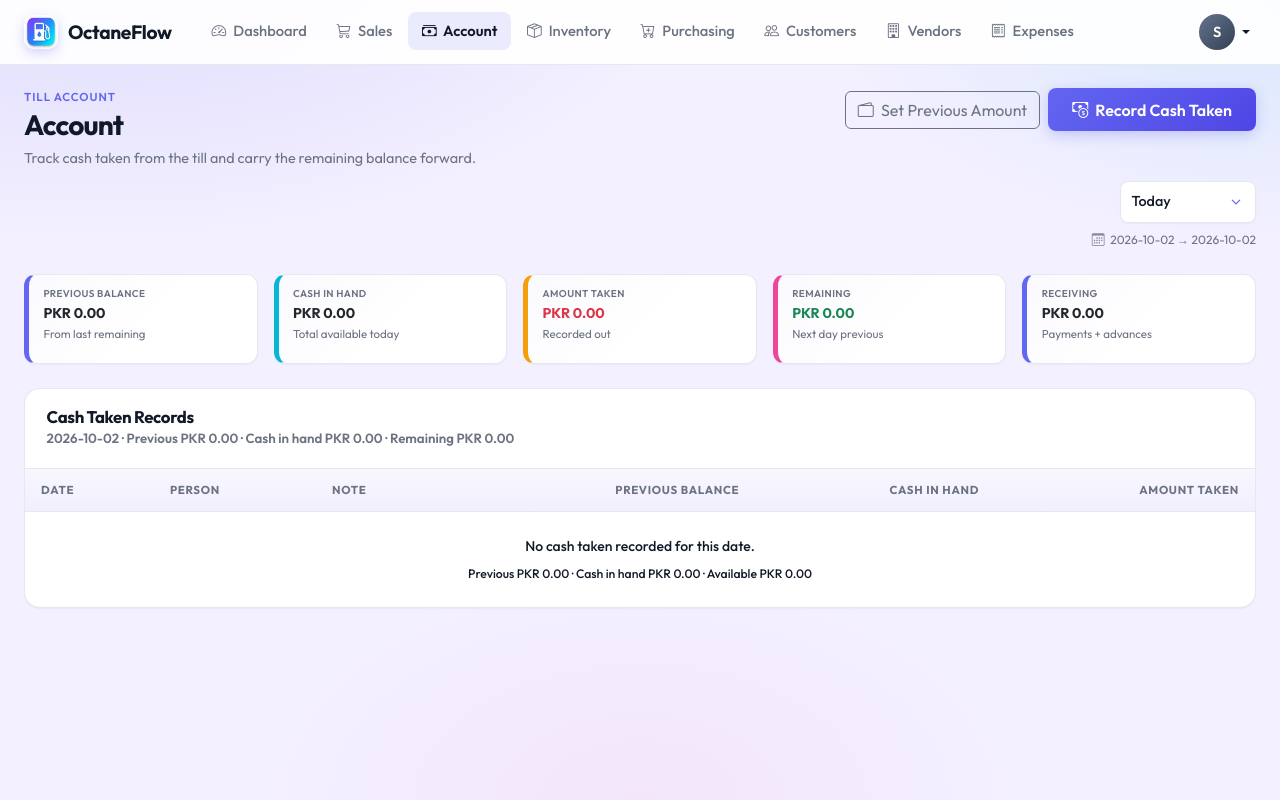
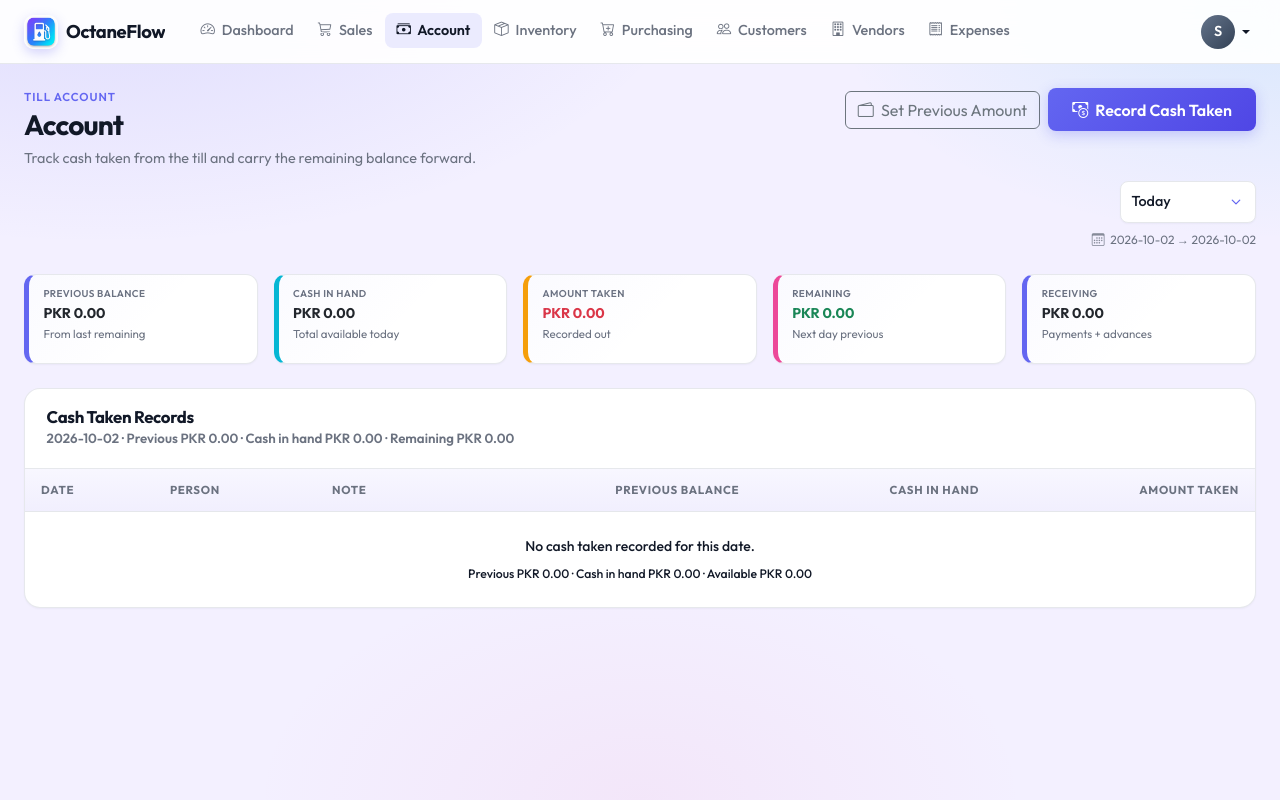
Before and after one commit to UsmanLatif112/Mian_Brothers, a Flask app: page /account/ in a window 1280 px wide. Run offline with Flask 3, Linux system fonts and the light colour scheme; the visitor is signed in with stand-in values (Sample User, id 1); data comes from the database, SQL or seed files in the repository; data that the repository does not hold is empty; some libraries are stand-ins or nearby versions.

Commit message:
feat: Refine navbar styles for improved layout and responsiveness
- Updated CSS for the fixed top navbar to ensure consistent width and padding with page content.
- Adjusted flex properties for navbar elements to enhance alignment and spacing, particularly on smaller screens.
- Introduced media queries to optimize navbar behavior across different viewport sizes, ensuring a compact design on mobile devices.
- Revised CSS variables for navbar dimensions to provide a more uniform appearance.

```diff
--- a/app/static/css/style.css
+++ b/app/static/css/style.css
@@ -119,7 +119,7 @@ h1, h2, h3, h4, h5, h6 {
     color: var(--text-secondary);
 }
 
-/* Fixed Top Navbar */
+/* Fixed Top Navbar — same shell width / padding as page content */
 .navbar-custom {
     background-color: color-mix(in srgb, var(--card-bg) 92%, transparent) !important;
     border-bottom: var(--card-border);
@@ -133,21 +133,38 @@ h1, h2, h3, h4, h5, h6 {
 
 .navbar-custom .container-fluid.app-shell {
     display: flex;
-    flex-wrap: wrap;
-    align-items: center;
+    flex-wrap: nowrap;
+    align-items: center;
+    gap: 0.5rem;
+    width: 100%;
+    max-width: var(--shell-max);
+}
+
+.navbar-custom .navbar-brand-custom {
+    flex: 0 0 auto;
+}
+
+.navbar-custom .navbar-nav-tools {
+    display: flex;
+    align-items: center;
+    gap: 0.35rem;
+    flex: 0 0 auto;
+    margin-left: auto;
 }
 
 @media (min-width: 992px) {
-    .navbar-custom .container-fluid.app-shell {
-        flex-wrap: nowrap;
-        gap: 0.5rem;
+    .navbar-custom .navbar-nav-tools {
+        margin-left: 0;
+        order: 3;
     }
 
     .navbar-custom .navbar-collapse {
-        flex-grow: 1;
+        order: 2;
+        flex: 1 1 auto;
         display: flex !important;
         flex-basis: auto;
         min-width: 0;
+        align-items: center;
     }
 
     .navbar-custom .nav-scroll {
@@ -158,6 +175,7 @@ h1, h2, h3, h4, h5, h6 {
         scrollbar-width: none;
         -ms-overflow-style: none;
         padding-bottom: 2px;
+        gap: 0.1rem;
     }
 
     .navbar-custom .nav-scroll::-webkit-scrollbar {
@@ -166,6 +184,17 @@ h1, h2, h3, h4, h5, h6 {
 
     .navbar-custom .nav-item {
         flex: 0 0 auto;
+    }
+}
+
+@media (max-width: 991.98px) {
+    .navbar-custom .container-fluid.app-shell {
+        flex-wrap: wrap;
+    }
+
+    .navbar-custom .navbar-collapse {
+        flex: 1 0 100%;
+        width: 100%;
     }
 }
 
@@ -2784,11 +2813,11 @@ a.kpi-card:focus-visible {
     --type-body: clamp(0.84rem, 0.8rem + 0.25vw, 0.95rem);
     --type-eyebrow: clamp(0.65rem, 0.6rem + 0.2vw, 0.72rem);
     --type-subtitle: clamp(0.8rem, 0.75rem + 0.25vw, 0.9rem);
-    --nav-height: clamp(52px, 7.5vw, 64px);
-    --nav-brand-size: clamp(1.05rem, 0.95rem + 0.45vw, 1.2rem);
-    --nav-mark-size: clamp(28px, 4.5vw, 34px);
-    --nav-link-size: clamp(0.82rem, 0.78rem + 0.2vw, 0.92rem);
-    --nav-pad-y: clamp(0.35rem, 0.8vw, 0.55rem);
+    --nav-height: 64px;
+    --nav-brand-size: 1.15rem;
+    --nav-mark-size: 34px;
+    --nav-link-size: 0.9rem;
+    --nav-pad-y: 0.5rem;
 }
 
 .app-shell {
@@ -2829,22 +2858,16 @@ body {
     padding-top: calc(var(--nav-height) + env(safe-area-inset-top, 0px));
 }
 
-/* Top navbar scales with viewport (same resolution system as page content) */
+/* Top navbar matches page shell; compact on small screens */
 .navbar-custom {
     min-height: var(--nav-height);
     padding-top: max(var(--nav-pad-y), env(safe-area-inset-top, 0px));
     padding-bottom: var(--nav-pad-y);
 }
 
-.navbar-custom .container-fluid.app-shell {
-    min-height: calc(var(--nav-height) - (var(--nav-pad-y) * 2));
-    gap: clamp(0.35rem, 1vw, 0.65rem);
-}
-
 .navbar-brand-custom {
     font-size: var(--nav-brand-size);
-    gap: clamp(6px, 1.2vw, 10px);
-    max-width: min(100%, 14rem);
+    gap: 8px;
     min-width: 0;
 }
 
@@ -2857,42 +2880,39 @@ body {
 .brand-mark {
     width: var(--nav-mark-size);
     height: var(--nav-mark-size);
-    border-radius: clamp(8px, 1.2vw, 10px);
 }
 
 .nav-link-custom {
     font-size: var(--nav-link-size);
     white-space: nowrap;
+    padding: 0.4rem 0.7rem !important;
 }
 
 .navbar-custom .user-avatar {
-    width: clamp(30px, 4.5vw, 36px);
-    height: clamp(30px, 4.5vw, 36px);
-    font-size: clamp(0.8rem, 0.75rem + 0.2vw, 0.95rem);
+    width: 34px;
+    height: 34px;
+    font-size: 0.9rem;
 }
 
 .navbar-toggler {
     padding: 0.3rem;
-    width: clamp(36px, 5vw, 40px);
-    height: clamp(36px, 5vw, 40px);
+    width: 38px;
+    height: 38px;
     display: inline-flex;
     align-items: center;
     justify-content: center;
-}
-
-.nav-link-custom {
-    padding: clamp(0.4rem, 0.9vw, 0.5rem) clamp(0.55rem, 1.2vw, 0.85rem) !important;
 }
 
 @media (max-width: 575.98px) {
     :root {
-        --nav-height: 52px;
+        --nav-height: 56px;
         --nav-brand-size: 1.05rem;
-        --nav-mark-size: 28px;
+        --nav-mark-size: 30px;
+        --nav-pad-y: 0.4rem;
     }
 
     .navbar-brand-custom > span:last-child {
-        max-width: 7.5rem;
+        max-width: 8rem;
     }
 
     .page-header-row {
@@ -2901,13 +2921,6 @@ body {
 
     .page-eyebrow {
         letter-spacing: 0.06em;
-    }
-}
-
-@media (min-width: 1200px) {
-    :root {
-        --nav-height: 64px;
-        --nav-link-size: 0.92rem;
     }
 }
 
--- a/app/templates/base.html
+++ b/app/templates/base.html
@@ -15,7 +15,7 @@
     <!-- Tom Select (searchable dropdowns) -->
     <link rel="stylesheet" href="https://cdn.jsdelivr.net/npm/tom-select@2.3.1/dist/css/tom-select.bootstrap5.min.css">
     <!-- Custom Theme Styling -->
-    <link rel="stylesheet" href="{{ url_for('static', filename='css/style.css') }}">
+    <link rel="stylesheet" href="{{ url_for('static', filename='css/style.css') }}?v=4">
 </head>
 <body class="{% if not current_user.is_authenticated %}no-navbar{% endif %}">
 
@@ -30,7 +30,7 @@
                 <span>OctaneFlow</span>
             </a>
 
-            <div class="d-flex align-items-center gap-2 order-lg-last ms-auto ms-lg-0">
+            <div class="navbar-nav-tools">
                 <div class="dropdown">
                     <button class="btn user-menu-btn dropdown-toggle d-flex align-items-center gap-1 p-1 border-0" type="button" id="userMenu" data-bs-toggle="dropdown" aria-expanded="false">
                         <div class="user-avatar">
```
